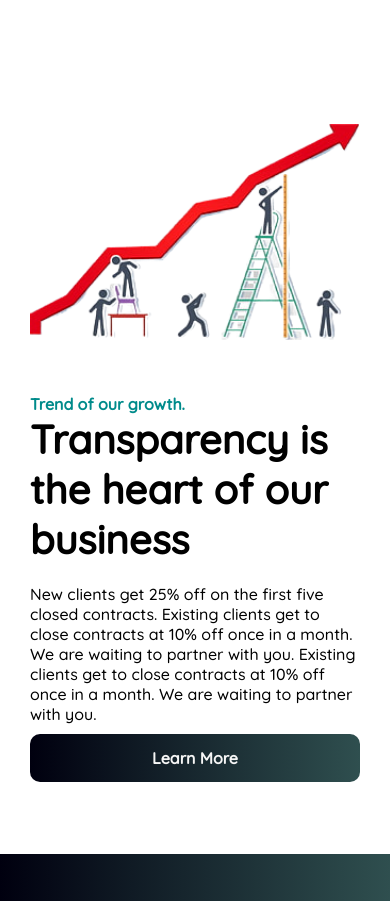
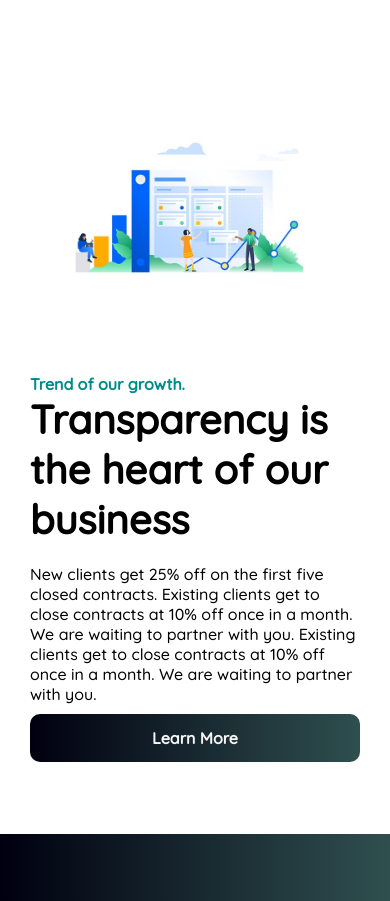
Before and after one commit to davidBilson/iFuture, a plain HTML site: page index.html in a window 390 px wide. Shown: the part 4600-5501 px from the top of the page. Drawn offline with nearby package versions, Linux system fonts and the light colour scheme.

Commit message:
Add files via upload

```diff
--- a/index.html
+++ b/index.html
@@ -136,7 +136,7 @@
     <!-- future projects3 -->
     <section class="future-container">
         <div data-aos="fade-down" data-aos-duration="3000">
-            <img src="./images/graph.png" width="100%" alt="">
+            <img src="./images/trend.jpg" width="100%" alt="">
         </div>
         <div>
         <p class="future-sub">Trend of our growth.</p>
--- a/style.css
+++ b/style.css
@@ -209,18 +209,22 @@ a {
     /* future codes */
     .future-container {
     max-width: 1600px;
-    margin: 5vh auto;
+    margin: 4vh auto;
     display: flex;
     flex-wrap: wrap;
-    justify-content: space-between;
+    justify-content:center;
     align-items: flex-start;
+    /* background: yellow; */
+    }
+    .future-container > div {
+    margin:7vh 50px;
+    min-height: 300px;
     }
     .future-container > div:nth-child(1) {
-    width: 700px;
-    min-height: 700px;
+    max-width: 700px;
     }
     .future-container > div:nth-child(2) {
-    width: 600px;
+    max-width: 700px;
     min-height: 400px;
     }
     .future-container > div:nth-child(2) p {
@@ -564,6 +568,28 @@ a {
     background-image:linear-gradient(to right, rgb(0, 0, 15),darkslategray);
     }
     .future-container {
+        max-width: 1600px;
+        margin: 4vh auto;
+        display: flex;
+        flex-wrap: wrap;
+        justify-content:center;
+        align-items: flex-start;
+        /* background: yellow; */
+        }
+        .future-container > div {
+        margin:0vh 0px;
+        min-height: 300px;
+        }
+        .future-container > div:nth-child(1) {
+        max-width: 700px;
+        }
+        .future-container > div:nth-child(2) {
+        max-width: 700px;
+        min-height: 400px;
+        }
+
+
+    .future-container {
     max-width: 1600px;
     margin: 5vh auto;
     display: flex;
```
Also changed, not shown: images/cust0mer.webp (added), images/trend.jpg (added).
